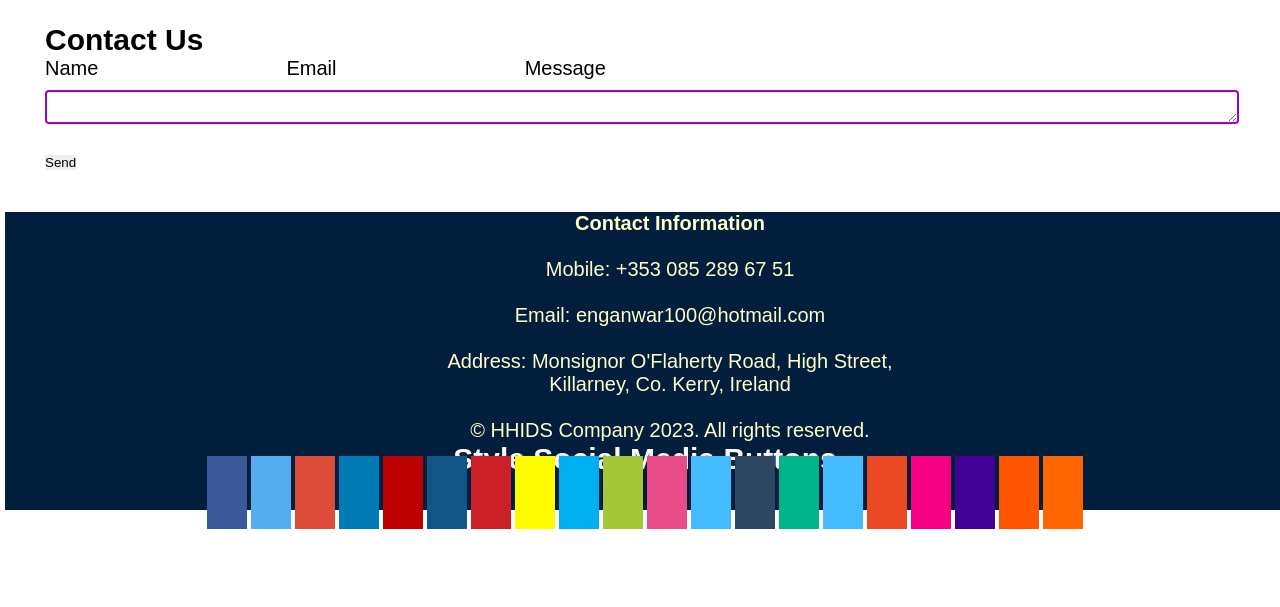
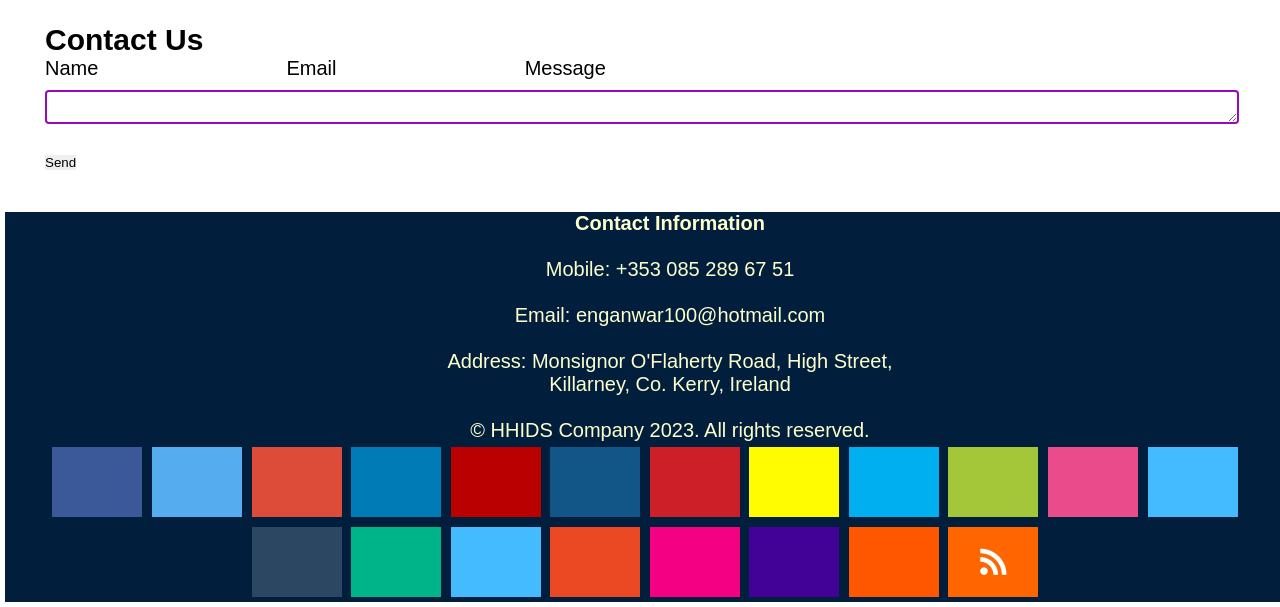
Before and after one commit to AnwarDawoud/FitoutdesigncompanyPP1, a plain HTML site: page index.html in a window 1280 px wide. Shown: the part 1411-2018 px from the top of the page. Before the commit the page ends 1940 px from the top, so only its background shows below. Drawn offline with Linux system fonts and the light colour scheme.

Commit message:
Update index.html
Signed-off-by: Anwar Dawoud <132597292+AnwarDawoud@users.noreply.github.com>

```diff
--- a/index.html
+++ b/index.html
@@ -6,7 +6,7 @@
         <meta name="viewport" content="width=device-width, initial-scale=1.0">
         <meta name="description" content="Art school for adults and children in Ratzeburg, Germany">
         <meta name="keywords" content="Art school, creativity, adults, children, art classes, Ratzeburg, Germany">
-
+        <link rel="stylesheet" href="https://cdnjs.cloudflare.com/ajax/libs/font-awesome/5.15.3/css/all.min.css">
         <link rel="stylesheet"  href="assets/css/style.css">
         <title>Happy Home Internal Design & Services Company</title>
     </head>
@@ -86,8 +86,6 @@
         <p>&copy; HHIDS Company 2023. All rights reserved.</p>
 
           <!-- Add font awesome icons -->
-          <h2>Style Social Media Buttons</h2>
-
 
 <a href="#" class="fa fa-facebook"></a>
 <a href="#" class="fa fa-twitter"></a>
```
